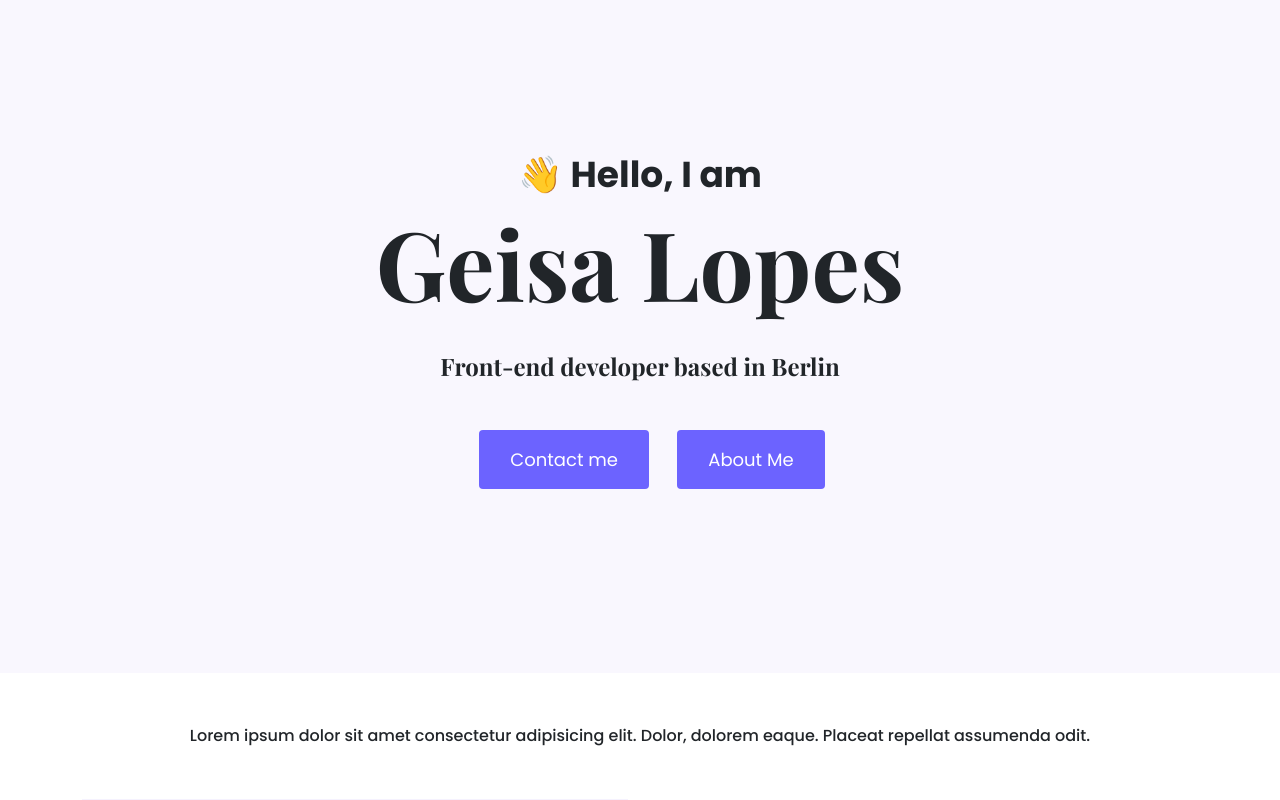
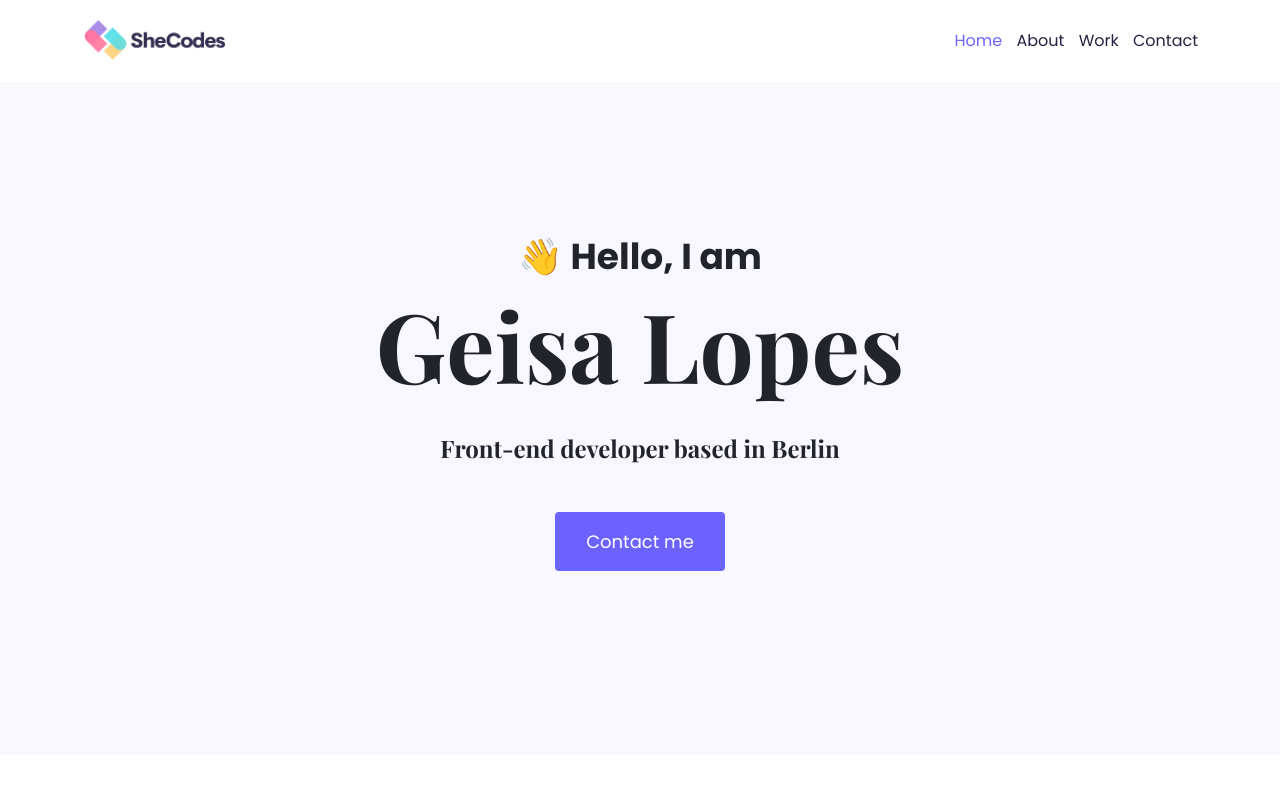
Before and after one commit to geisalopes/portfolio-project, a plain HTML site: page index.html in a window 1280 px wide. Shown: the top 800 px of the page. Drawn offline with nearby package versions, Linux system fonts and the light colour scheme.

Commit message:
Add nav bar

```diff
--- a/index.html
+++ b/index.html
@@ -22,13 +22,34 @@
     <title>Geisa Lopes</title>
   </head>
   <body>
+    <div class="container">
+      <nav class="d-flex justify-content-between">
+        <a href="/">
+          <img
+            src="images/logo.png"
+            class="logo d-none d-md-block"
+            alt="SheCodes Logo"
+          />
+          <img
+            src="images/logo-small.jpeg"
+            class="logo d-block d-md-none"
+            alt="SheCodes Logo"
+          />
+        </a>
+        <ul>
+          <li class="active"><a href="/">Home</a></li>
+          <li><a href="about.html">About</a></li>
+          <li><a href="work.html">Work</a></li>
+          <li><a href="contact.html">Contact</a></li>
+        </ul>
+      </nav>
+    </div>
     <div class="hero">
       <p>👋 Hello, I am</p>
       <h1>Geisa Lopes</h1>
       <h2 class="mb-3">Front-end developer based in Berlin</h2>
       <div>
-        <a href="#" class="btn btn-branding m-4">Contact me</a>
-        <a href="about.html" class="btn btn-branding">About Me</a>
+        <a href="contact.html" class="btn btn-branding m-4">Contact me</a>
       </div>
     </div>
     <p class="text-center m-5">
--- a/src/styles.css
+++ b/src/styles.css
@@ -30,6 +30,33 @@ h1 {
 h2 {
   font-size: 64px;
   line-height: 1.5;
+}
+
+nav {
+  padding: 20px 0;
+}
+
+nav a {
+  text-decoration: none;
+  color: #272142;
+  transition: all 100ms ease-in-out;
+}
+
+nav a:hover,
+nav li.active a {
+  color: var(--branding-color);
+}
+
+nav li {
+  display: inline;
+  list-style: none;
+  line-height: 42px;
+  margin-left: 10px;
+}
+
+nav ul {
+  padding: 0;
+  margin: 0;
 }
 
 p {
@@ -93,6 +120,11 @@ p {
   line-height: 27px;
   padding: 15px 30px;
 }
+.btn-branding:hover {
+  background: white;
+  border: 1px solid var(--branding-color);
+  color: var(--branding-color);
+}
 
 .btn-branding-outline {
   color: var(--branding-color);
@@ -103,9 +135,24 @@ p {
   padding: 15px 30px;
 }
 
+.btn-branding-outline:hover {
+  color: black;
+  border: 1px solid var(--branding-color);
+}
+
+.logo {
+  max-height: 40px;
+}
+
 .project-description {
   padding: 120px 60px;
 }
+
+/* .name-title {
+  font-size: 18px;
+  font-weight: 500;
+  padding-right: 10px;
+} */
 
 @media (max-width: 900px) {
   .content {
@@ -130,4 +177,7 @@ p {
     padding: 0;
     text-align: center;
   }
+  nav a {
+    font-size: 14px;
+  }
 }
```
Also changed, not shown: images/logo-small.jpeg (added), images/logo-small.jpg (added), images/logo.png (added), 1 other file.
